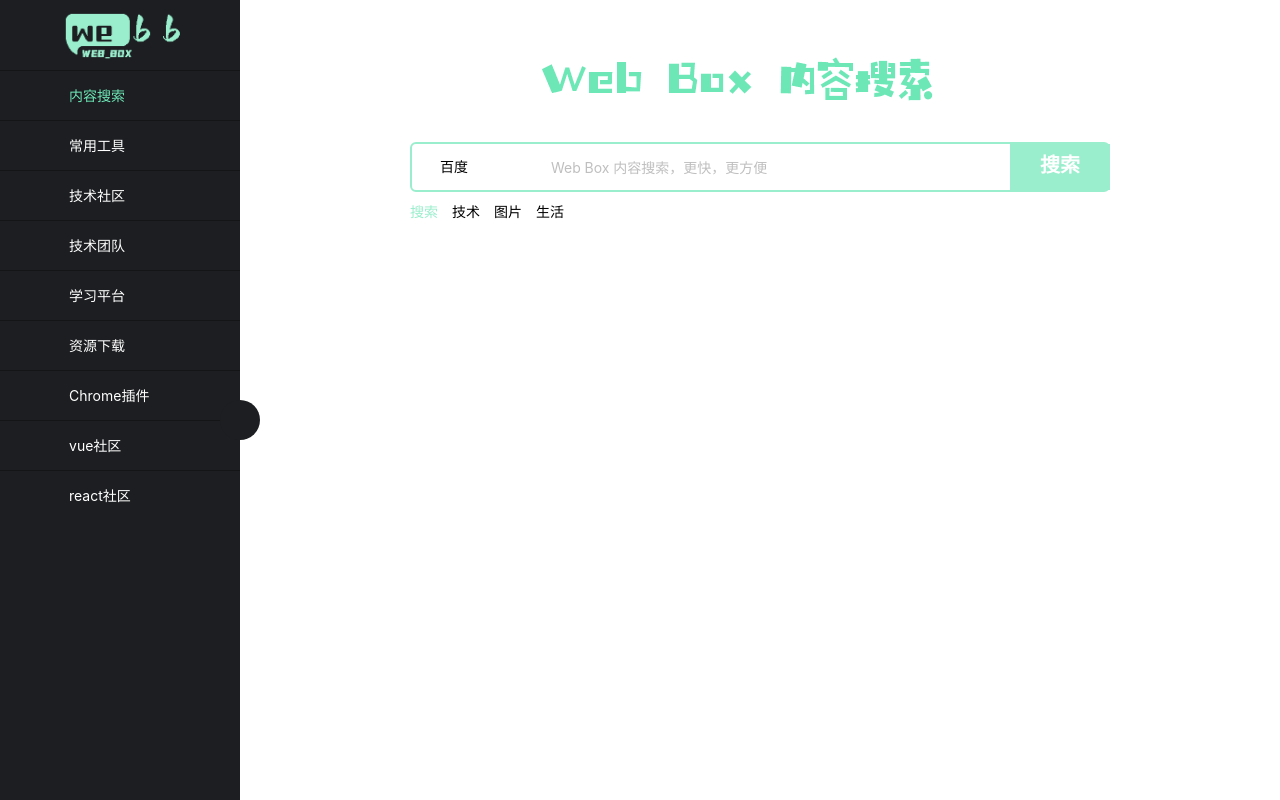
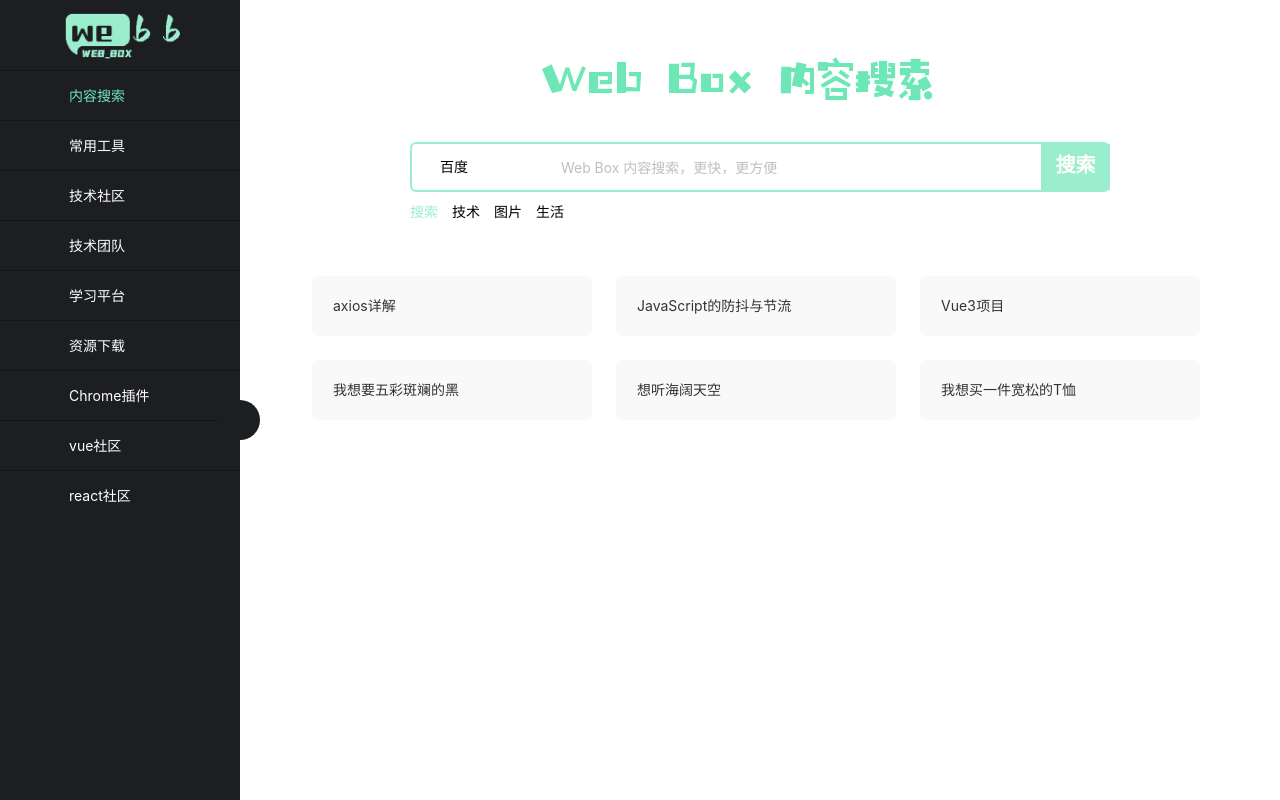
Before and after one commit to YangWenLong123/cxy-web-tool, a Vue app: page /keyword in a window 1280 px wide. Built offline with nearby package versions, Linux system fonts and the light colour scheme; a web font is replaced by a local one.

Commit message:
feat:  细节优化

```diff
--- a/src/assets/styles/iconfont.css
+++ b/src/assets/styles/iconfont.css
@@ -1,8 +1,8 @@
 @font-face {
   font-family: "iconfont"; /* Project id 4114096 */
-  src: url('//at.alicdn.com/t/c/font_4114096_fqser2dbhmq.woff2?t=1686573879377') format('woff2'),
-       url('//at.alicdn.com/t/c/font_4114096_fqser2dbhmq.woff?t=1686573879377') format('woff'),
-       url('//at.alicdn.com/t/c/font_4114096_fqser2dbhmq.ttf?t=1686573879377') format('truetype');
+  src: url('//at.alicdn.com/t/c/font_4114096_9306w4380d.woff2?t=1686666443228') format('woff2'),
+       url('//at.alicdn.com/t/c/font_4114096_9306w4380d.woff?t=1686666443228') format('woff'),
+       url('//at.alicdn.com/t/c/font_4114096_9306w4380d.ttf?t=1686666443228') format('truetype');
 }
 
 .iconfont {
@@ -11,6 +11,14 @@
   font-style: normal;
   -webkit-font-smoothing: antialiased;
   -moz-osx-font-smoothing: grayscale;
+}
+
+.icon-youjiantou:before {
+  content: "\e622";
+}
+
+.icon-a-youjiantouzhixiangyoujiantou:before {
+  content: "\e60d";
 }
 
 .icon-xiajiantou:before {
--- a/src/components/keyword/index.vue
+++ b/src/components/keyword/index.vue
@@ -3,7 +3,7 @@
  * @Description: 程序员盒子搜索组件
  * @Date: 2023-05-30 21:31:24
  * @LastEditors: along
- * @LastEditTime: 2023-06-13 21:32:13
+ * @LastEditTime: 2023-06-13 22:37:48
  * @FilePath: /cxy-web-tool/src/components/keyword/index.vue
 -->
 <template>
@@ -41,6 +41,7 @@
           @pressEnter="searchKeyword(state.value)"
           @change="changeValue()"
           id="cxyInput"
+          allowClear
         />
         <div
           class="search"
@@ -81,9 +82,17 @@
       </div>
     </div>
 
-    <!-- <div>
-      {{  state.suggestions  }}
-    </div> -->
+    <div class="recommend">
+      <div
+        v-for="(name, index) in state.recommend"
+        :key="index"
+        class="recommend_items"
+        @click="builtHref(index, name)"
+      >
+        <div>{{ name  }}</div>
+        <i class="iconfont icon-youjiantou"></i>
+      </div>
+    </div>
   </div>
 </template>
 
@@ -97,11 +106,19 @@
     typeName: "百度",
     keywordList: [
       ["百度", "Google", "必应", "开发者搜索", "头条", "perplexity"],
-      ["GitHub", "CSDN", "知乎", "产品经理", "掘金", "和鲸"],
+      ["GitHub", "CSDN", "知乎", "产品经理", "掘金", "和鲸", "语雀"],
       ["文心一格", "花瓣AI圈", "Civitai", "Lexica"],
       ["网易云音乐", "淘宝", "京东", "下厨房", "12306", "快递100"],
     ],
     suggestions: [],
+    recommend: [
+      "axios详解",
+      "JavaScript的防抖与节流",
+      "Vue3项目",
+      "我想要五彩斑斓的黑",
+      "想听海阔天空",
+      "我想买一件宽松的T恤",
+    ],
   });
 
   onMounted(() => {
@@ -138,6 +155,10 @@
       window.open(`http://api.woshipm.com/search/list.html?key=` + value);
     } else if (state.typeName === "掘金") {
       window.open(`https://juejin.cn/search?query=${value}&type=0`);
+    } else if (state.typeName === "语雀") {
+      window.open(
+        `https://www.yuque.com/search?q=${value}&type=content&scope=%2F&tab=related&p=1&sence=modal`
+      );
     } else if (state.typeName === "和鲸") {
       window.open(`https://www.heywhale.com/home/global?search=` + value);
     } else if (state.typeName === "文心一格") {
@@ -184,6 +205,22 @@
     state.suggestions = s;
     console.log("百度", state.suggestions);
   };
+
+  const builtHref = (index: number, value: string) => {
+    if (index === 0) {
+      window.open("https://www.baidu.com/s?wd=" + value);
+    } else if (index === 1) {
+      window.open("https://kaifa.baidu.com/searchPage?wd=" + value);
+    } else if (index === 2) {
+      window.open(`https://github.com/search?q=` + value);
+    } else if (index === 3) {
+      window.open(`https://yige.baidu.com/search/` + value);
+    } else if (index === 4) {
+      window.open(`https://music.163.com/#/search/m/?s=` + value);
+    } else if (index === 5) {
+      window.open(`https://s.taobao.com/search?q=` + value);
+    }
+  };
 </script>
 
 <style lang="scss">
@@ -215,7 +252,7 @@
         height: 50px;
         overflow: hidden;
         .type {
-          min-width: 130px;
+          min-width: 140px;
           color: #000;
           display: flex;
           align-items: center;
@@ -239,6 +276,13 @@
         .ant-input:focus {
           border: none;
           box-shadow: none;
+        }
+        .ant-input-affix-wrapper-focused {
+          border: none;
+          box-shadow: none;
+        }
+        .ant-input-affix-wrapper {
+          border: none;
         }
         .search {
           width: 100px;
@@ -264,6 +308,7 @@
         background: #ffffff;
         border: 2px #9aeecd solid;
         border-top: none;
+        z-index: 999;
         .searchItems {
           height: 32px;
           line-height: 32px;
@@ -284,5 +329,33 @@
         cursor: pointer;
       }
     }
+    .recommend {
+      width: 920px;
+      display: flex;
+      flex-wrap: wrap;
+      margin-top: 32px;
+      .recommend_items {
+        width: 280px;
+        height: 60px;
+        background: #f9f9fa;
+        box-sizing: border-box;
+        padding: 20px;
+        border-radius: 6px;
+        margin: 12px;
+        border: 1px #f9f9fa solid;
+        cursor: pointer;
+        display: flex;
+        align-items: center;
+        position: relative;
+        &:hover {
+          border: 1px #9aeecd solid;
+        }
+        .icon-youjiantou {
+          position: absolute;
+          right: 24px;
+          top: 18px;
+        }
+      }
+    }
   }
 </style>
--- a/src/components/layout/cxy-menu/index.vue
+++ b/src/components/layout/cxy-menu/index.vue
@@ -3,7 +3,7 @@
  * @Description: 程序员盒子菜单
  * @Date: 2023-05-30 21:31:24
  * @LastEditors: along
- * @LastEditTime: 2023-06-11 23:17:54
+ * @LastEditTime: 2023-06-13 22:11:13
  * @FilePath: /cxy-web-tool/src/components/layout/cxy-menu/index.vue
 -->
 <template>
@@ -126,10 +126,12 @@
       .cxyLogo {
         width: 140px;
         margin-left: 50px;
+        cursor: pointer;
       }
       .cxyLogoSmall {
         width: 70px;
         margin-top: 20px;
+        cursor: pointer;
       }
       .cxyFlex {
         display: flex;
```
